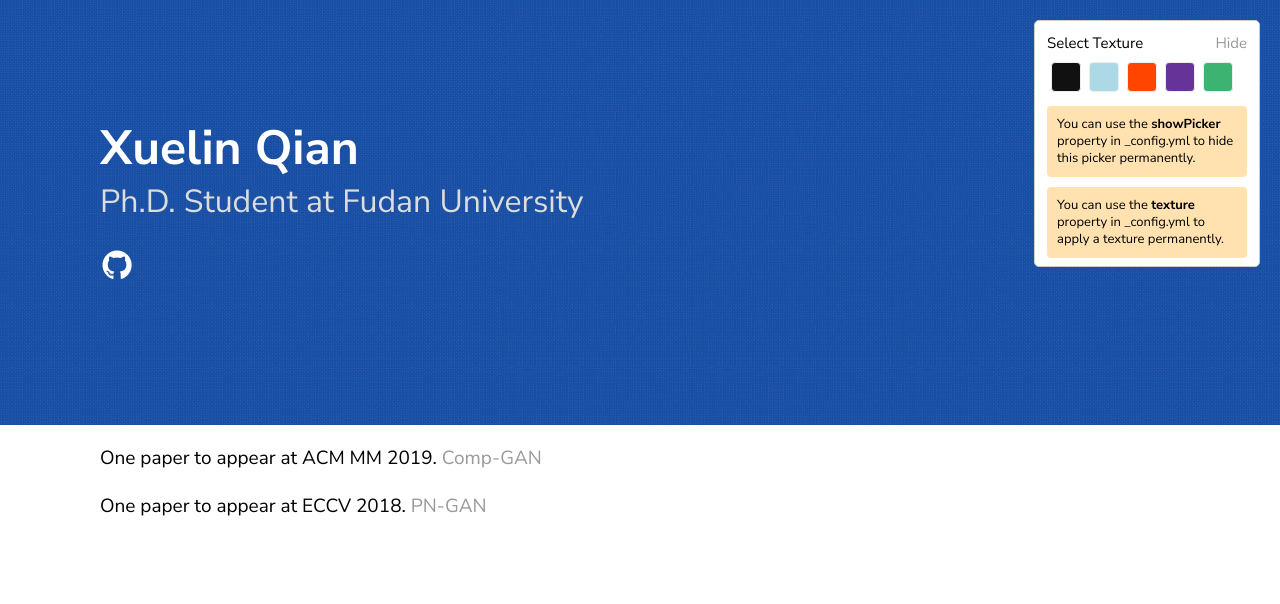
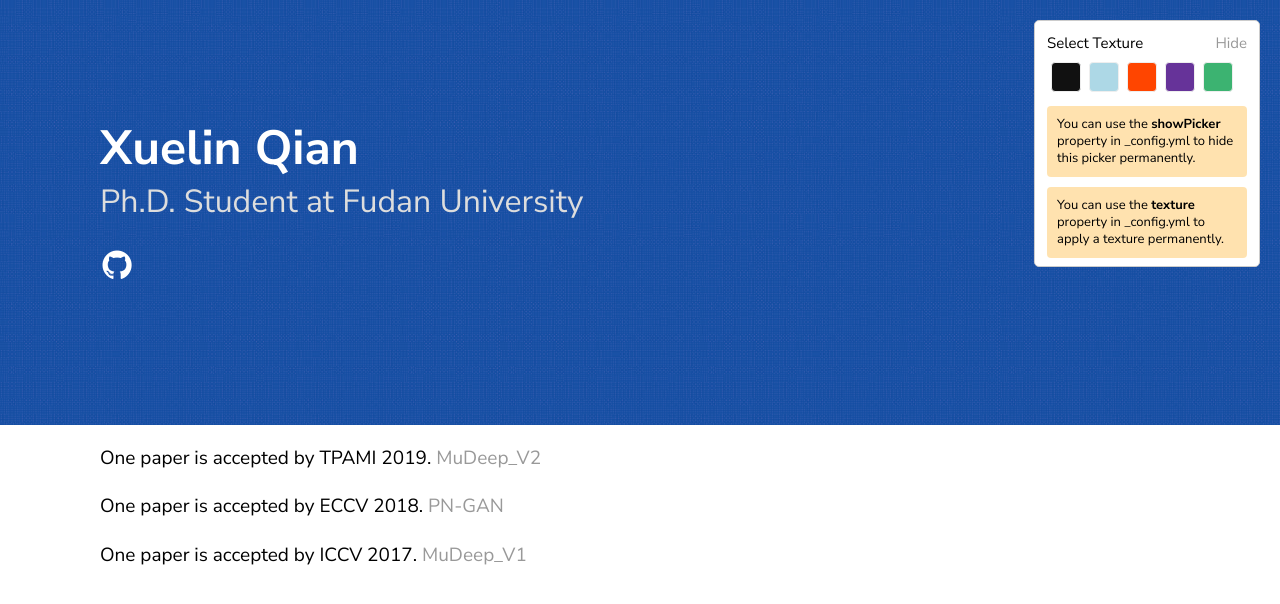
Before and after one commit to naiq/naiq.github.io, a Jekyll site: the page built from _posts/2019-08-23-news.markdown, in a window 1280 px wide. Shown: the top 604 px of the page. Built offline with Jekyll 4.4.1, drawn with Linux system fonts in a browser that asks for light colours.

Commit message:
commit 1

```diff
--- a/_posts/2019-06-30-concat.markdown
+++ b/_posts/2019-06-30-concat.markdown
@@ -5,7 +5,7 @@ description: Welcome to drop me an email if you are interested in my works!
 date:   2019-12-23 21:03:36 +0530
 ---
 
-Email: wxwang19 AT fudan.edu.cn or wxwang.iris AT gmail.com
+Email: xlqian15 AT fudan.edu.cn or xuelinq92 AT gmail.com
 
 School of Computer Science
 Fudan University
--- a/_posts/2019-08-23-news.markdown
+++ b/_posts/2019-08-23-news.markdown
@@ -5,9 +5,13 @@ description: Welcome to drop me an email if you are interested in my works!
 date:   2019-12-23 21:03:36 +0530
 ---
 
-One paper to appear at ACM MM 2019.
-<a href="https://dl.acm.org/citation.cfm?id=3351032" target="_blank">Comp-GAN</a>
+One paper is accepted by TPAMI 2019.
+<a href="https://ieeexplore.ieee.org/abstract/document/8762210/" target="_blank">MuDeep_V2</a>
 
-One paper to appear at ECCV 2018.
+One paper is accepted by ECCV 2018.
+<a href="http://openaccess.thecvf.com/content_iccv_2017/html/Qian_Multi-Scale_Deep_Learning_ICCV_2017_paper.html"
+target="_blank">PN-GAN</a>
+
+One paper is accepted by ICCV 2017.
 <a href="http://openaccess.thecvf.com/content_ECCV_2018/html/Xuelin_Qian_Pose-Normalized_Image_Generation_ECCV_2018_paper.html"
-target="_blank">PN-GAN</a>
+target="_blank">MuDeep_V1</a>
```
Also changed, not shown: _posts/2019-07-30-publications.markdown (+38 -23 lines), img/publication/PAMI19_Framework.png (renamed from img/publication/PAMI19_Framework.jpg), img/publication/arxiv18_scsp.png (renamed from img/publication/arxiv_scsp.PNG).
